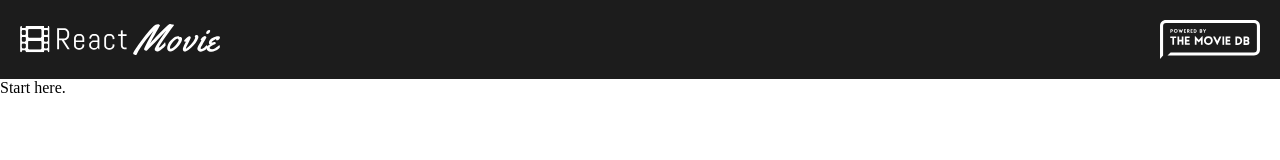
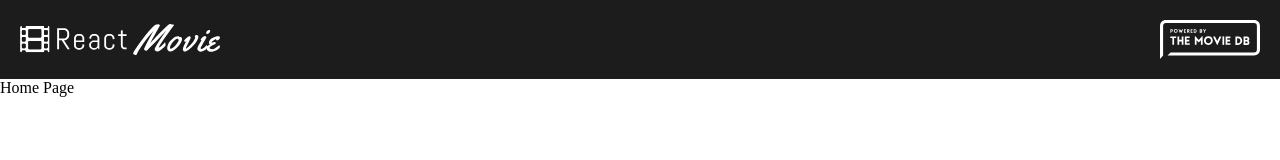
Before and after one commit to Toppedyk/movietime, a React (Create React App) app: page / in a window 1280 px wide. Shown: the top 160 px of the page. Built offline with nearby package versions, Linux system fonts and the light colour scheme; the HTML template or start-up script is replaced by a standard one.

Commit message:
home page setup

```diff
--- a/src/App.js
+++ b/src/App.js
@@ -1,7 +1,7 @@
 import React from 'react';
 //Components
 import Header from "./components/Header";
-
+import Home  from "./components/Home";
 //Styles
 import {GlobalStyle} from './GlobalStyle'
 
@@ -9,7 +9,7 @@ function App() {
   return (
     <div className="App">
       <Header />
-      Start here.
+      <Home/>
       <GlobalStyle/>
     </div>
   );
--- /dev/null
+++ b/src/components/Home.js
@@ -0,0 +1,14 @@
+import React, {useState} from 'react';
+import {POSTER_SIZE, BACKDROP_SIZE, IMAGE_BASE_URL} from '../config';
+
+import NoImage from '../images/no_image.jpg';
+
+const Home = () =>{
+  const [state, setState] = useState();
+  const [loading, setLoading] = useState(false);
+  const [error, setError] = useState(false)
+
+
+  return <div>Home Page</div>
+}
+export default Home;
```
